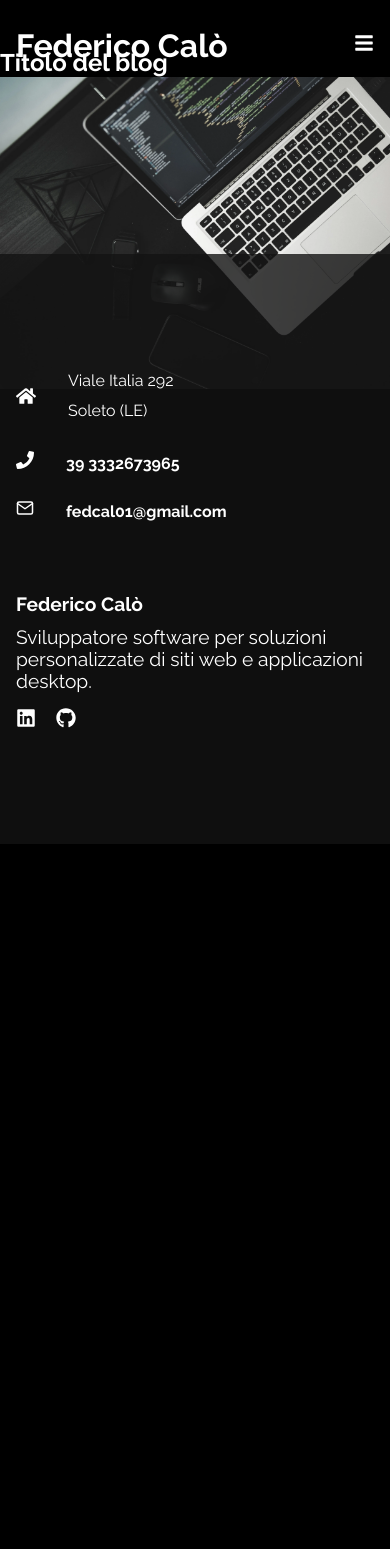
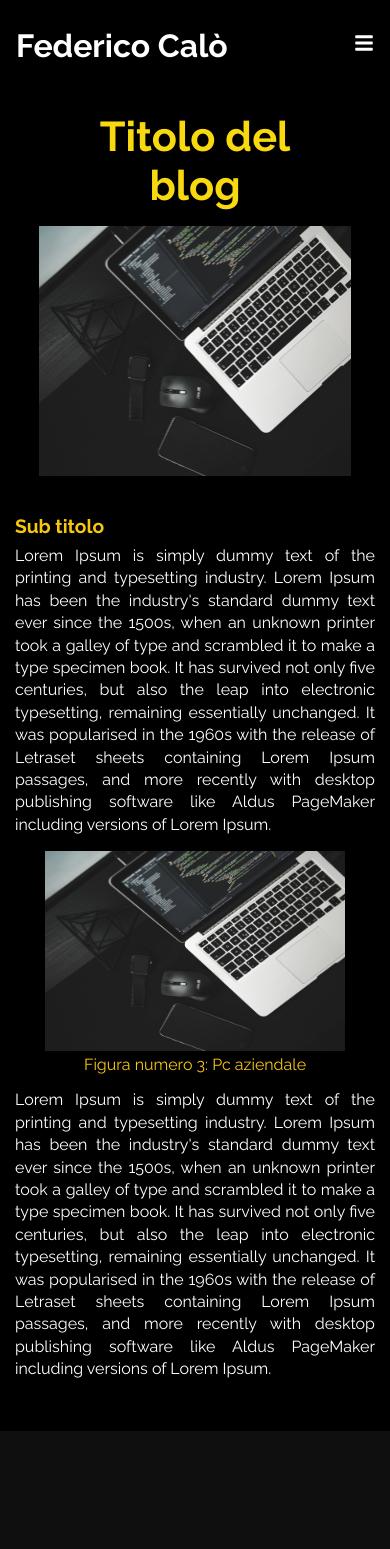
Before and after one commit to fedcal/portfolio-personale-reactjs, a React (Create React App) app: page /reti01 in a window 390 px wide. Shown: the top 1549 px of the page. Before the commit the page ends 844 px from the top, so only its background shows below. Built offline with nearby package versions, Linux system fonts and the light colour scheme.

Commit message:
finish setup blog and article

```diff
--- a/src/components/Blog/BlogBoxes.css
+++ b/src/components/Blog/BlogBoxes.css
@@ -7,9 +7,7 @@
     --post-title:rgb(248, 217, 15);
     --post-date:rgb(74, 185, 250);
 }
-img{
-    width: 100%;
-}
+
 section{
     padding: 3rem 0 2rem;
 }
--- a/src/components/Blog/articoli/Articoli.css
+++ b/src/components/Blog/articoli/Articoli.css
@@ -1,4 +1,81 @@
 .post-header{
     width: 100%;
-    height: 500px;
+    height: 650px;
 }
+
+.post-header .post-container{
+    max-width: 80%;
+    margin: auto;
+    width: 100%;
+}
+
+.post-header .header-content{
+    display: flex;
+    flex-direction: column;
+    align-items: center;
+    margin-top: 4rem;
+}
+
+.header-content .header-title{
+    width: 90%;
+    font-size: 2.6rem;
+    text-align: center;
+    margin-bottom: 1rem;
+    color: rgb(248, 217, 15);
+}
+.header-content .header-img{
+    width: 100%;
+    height: 420px;
+    object-fit: cover;
+    object-position: center;
+}
+.post-content{
+    padding: 0 15px 0 15px;
+    margin-top: 15px;
+    margin-bottom: 50px;
+}
+.post-content .sub-heading{
+    font-size: 1.2rem;
+    color:rgb(248, 198, 15);
+    margin-bottom: 8px;
+}
+.post-content .post-text{
+    font-size: 1rem;
+    line-height: 1.4rem;
+    text-align: justify;
+    margin-bottom: 15px;
+}
+.post-content .box-image{
+    text-align: center;
+    margin-bottom: 15px;
+}
+.post-content .image-capture{
+    color: rgb(248, 198, 15);;
+}
+.post-content .box-image .post-img{
+    width: 450px;
+    height: 350px;
+}
+
+@media screen and (max-width:550px){
+    .post-header{
+        width: 100%;
+        height: 500px;
+    }
+    .header-content .header-img{
+        height: 300px;
+    }
+    .post-content .box-image .post-img{
+        width: 350px;
+        height: 250px;
+    }
+}
+@media screen and (max-width:400px){
+    .header-content .header-img{
+        height: 250px;
+    }
+    .post-content .box-image .post-img{
+        width: 300px;
+        height: 200px;
+    }
+}
--- a/src/components/Blog/articoli/Reti/Reti01.js
+++ b/src/components/Blog/articoli/Reti/Reti01.js
@@ -1,7 +1,7 @@
 import React from 'react'
 import '../Articoli.css'
-import Navbar from '../../../Navbar/Navbar'
-import Footer from '../../../Footer/Footer'
+import Navbar from '../../../Navbar/Navbar.js';
+import Footer from '../../../Footer/Footer.js'
 import BgImg from '../../../assets/hero.webp';
 
 function Reti01() {
@@ -15,7 +15,15 @@ function Reti01() {
                 <img src={BgImg} alt="" className='header-img'/>
             </div>
         </section>
-
+        <section className='post-content post-container'>
+            <h2 className='sub-heading'>Sub titolo</h2>
+            <p className='post-text'>Lorem Ipsum is simply dummy text of the printing and typesetting industry. Lorem Ipsum has been the industry's standard dummy text ever since the 1500s, when an unknown printer took a galley of type and scrambled it to make a type specimen book. It has survived not only five centuries, but also the leap into electronic typesetting, remaining essentially unchanged. It was popularised in the 1960s with the release of Letraset sheets containing Lorem Ipsum passages, and more recently with desktop publishing software like Aldus PageMaker including versions of Lorem Ipsum.</p>
+            <div className='box-image'>
+                <img src={BgImg} alt="" className='post-img'/>
+                <p className='image-capture'>Figura numero 3: Pc aziendale</p>
+            </div>
+            <p className='post-text'>Lorem Ipsum is simply dummy text of the printing and typesetting industry. Lorem Ipsum has been the industry's standard dummy text ever since the 1500s, when an unknown printer took a galley of type and scrambled it to make a type specimen book. It has survived not only five centuries, but also the leap into electronic typesetting, remaining essentially unchanged. It was popularised in the 1960s with the release of Letraset sheets containing Lorem Ipsum passages, and more recently with desktop publishing software like Aldus PageMaker including versions of Lorem Ipsum.</p>
+        </section>
         <Footer/>
     </div>
   )
--- a/src/components/Footer/FooterStyle.css
+++ b/src/components/Footer/FooterStyle.css
@@ -2,8 +2,7 @@
     width:100%;
     padding: 6rem 0;
     background-color: rgba(19,19,19,0.8);
-    position: fixed;
-    bottom: 0;
+
 }
 .footer-container{
     max-width:1140px;
--- a/src/components/Navbar/NavbarStyle.css
+++ b/src/components/Navbar/NavbarStyle.css
@@ -7,8 +7,7 @@
     width: 100%;
     height:90px;
     z-index: 10;
-    position: fixed;
-    top: 0;
+
 }
 .header-bg{
     background-color: rgba(0,0,0,0.85);
```
